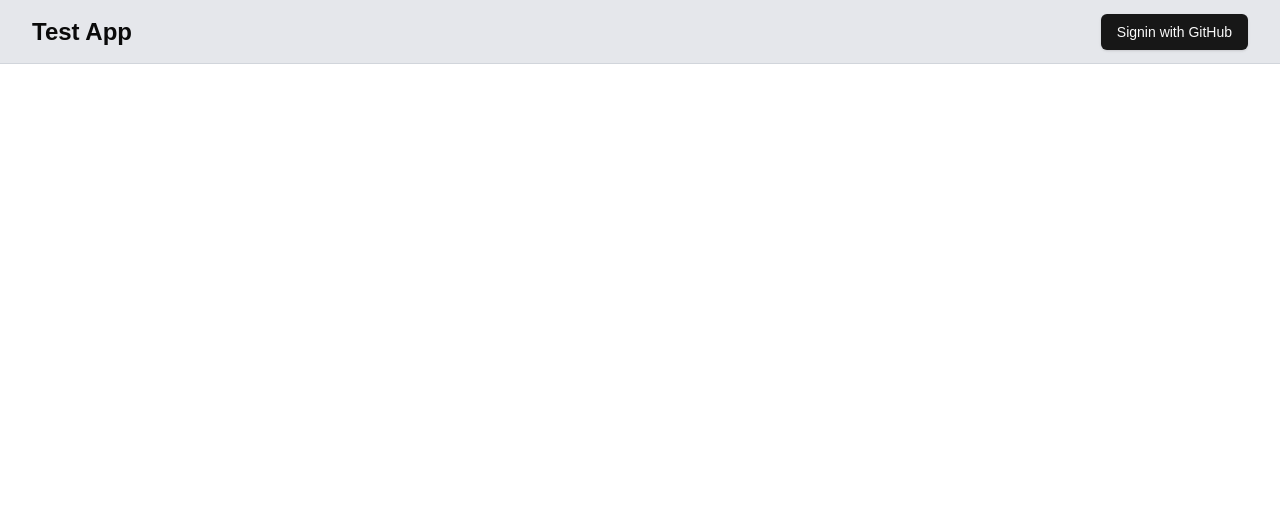
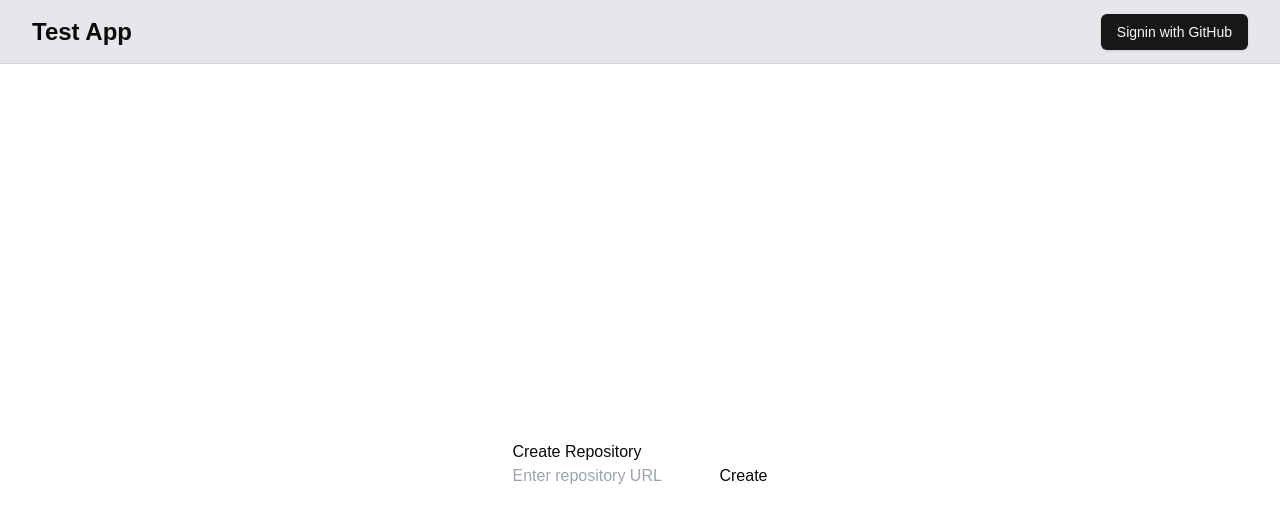
Before and after one commit to Shrimprin/test-auth, a Next.js app in the folder frontend/: page / in a window 1280 px wide. Shown: the top 522 px of the page. Built offline with nearby package versions, Linux system fonts and the light colour scheme; no server answers.

Commit message:
リポジトリ作成フォームとリポジトリ詳細が面を作成
- ファイルが多いリポジトリ？でエラーが発生しているため修正する

```diff
--- a/frontend/src/app/page.tsx
+++ b/frontend/src/app/page.tsx
@@ -1,5 +1,9 @@
+import RepositoryForm from "@/components/repository-form";
+
 export default function Home() {
   return (
-    <main className="flex min-h-screen flex-col items-center justify-center p-24"></main>
+    <div className="flex min-h-screen flex-col items-center justify-center p-24">
+      <RepositoryForm />
+    </div>
   );
 }
--- /dev/null
+++ b/frontend/src/app/repositories/[id]/FileItem.tsx
@@ -0,0 +1,23 @@
+import React from "react";
+
+export type FileItem = {
+  id: number;
+  name: string;
+  type: string;
+  content: string | null;
+  children?: FileItem[];
+};
+
+export const FileItemComponent: React.FC<{ item: FileItem }> = ({ item }) => {
+  return (
+    <div style={{ marginLeft: "20px" }}>
+      <div>
+        {item.type === "dir" ? "📁" : "📄"} {item.name}
+      </div>
+      {item.children &&
+        item.children.map((child) => (
+          <FileItemComponent key={child.id} item={child} />
+        ))}
+    </div>
+  );
+};
--- /dev/null
+++ b/frontend/src/app/repositories/[id]/page.tsx
@@ -0,0 +1,41 @@
+"use client";
+
+import type { NextPage } from "next";
+import camelcaseKeys from "camelcase-keys";
+import useSWR from "swr";
+import { fetcher } from "@/utils";
+import { FileItemComponent, FileItem } from "./FileItem";
+
+type RepositoryDetailProps = {
+  params: { id: string };
+};
+
+type Repository = {
+  name: string;
+  url: string;
+  fileItems: FileItem[];
+};
+
+const RepositoryDetail: NextPage<RepositoryDetailProps> = ({ params }) => {
+  const id = params.id;
+  const url = `${process.env.NEXT_PUBLIC_BACKEND_URL}/api/repositories/${id}`;
+  const { data, error } = useSWR(url, fetcher);
+
+  if (error) return <div>Error</div>;
+  if (!data) return <div>Loading...</div>;
+
+  const repository: Repository = camelcaseKeys(data);
+  return (
+    <div>
+      <h1>{repository.name}</h1>
+      <p>URL: {repository.url}</p>
+      <h2>File Items</h2>
+      {repository.fileItems &&
+        repository.fileItems.map((item: FileItem) => (
+          <FileItemComponent key={item.id} item={item} />
+        ))}
+    </div>
+  );
+};
+
+export default RepositoryDetail;
--- /dev/null
+++ b/frontend/src/components/repository-form.tsx
@@ -0,0 +1,67 @@
+"use client";
+
+import React from "react";
+import { useState } from "react";
+import { useForm, SubmitHandler } from "react-hook-form";
+import axios from "axios";
+import { getSession } from "next-auth/react";
+import { useRouter } from "next/navigation";
+
+type FormValues = {
+  url: string;
+};
+
+export default function RepositoryForm(): JSX.Element {
+  const {
+    register,
+    handleSubmit,
+    formState: { errors, isSubmitting },
+  } = useForm<FormValues>();
+  const [error, setError] = useState<string | null>(null);
+  const router = useRouter();
+
+  const onSubmit: SubmitHandler<FormValues> = async (data: FormValues) => {
+    try {
+      const session = await getSession();
+      const githubId = session?.user?.githubId;
+      const accessToken = session?.user?.accessToken;
+      const url = `${process.env.NEXT_PUBLIC_BACKEND_URL}/api/repositories`;
+      const postData = {
+        repository: { url: data.url },
+        github_id: githubId,
+        access_token: accessToken,
+      };
+      const headers = {
+        "Content-Type": "application/json",
+      };
+      const res = await axios.post(url, postData, { headers: headers });
+      router.push(`/repositories/${res.data.id}`);
+    } catch (err: unknown) {
+      if (axios.isAxiosError(err)) {
+        setError(err.response?.data?.message || err.message);
+      } else {
+        setError("An unexpected error occurred");
+      }
+    }
+  };
+
+  return (
+    <div>
+      <h1>Create Repository</h1>
+      <form onSubmit={handleSubmit(onSubmit)}>
+        <input
+          type="text"
+          {...register("url", { required: "URL is required" })}
+          placeholder="Enter repository URL"
+        />
+        {errors.url && (
+          <span style={{ color: "red" }}>{errors.url.message}</span>
+        )}
+        <button type="submit" disabled={isSubmitting}>
+          Create
+        </button>
+      </form>
+      {error && <div style={{ color: "red" }}>{error}</div>}
+    </div>
+  );
+}
--- /dev/null
+++ b/frontend/src/utils/index.ts
@@ -0,0 +1,14 @@
+import axios, { AxiosResponse, AxiosError } from "axios";
+
+export const fetcher = (url: string) =>
+  axios
+    .get(url, {
+      headers: {
+        "Content-Type": "application/json",
+      },
+    })
+    .then((res: AxiosResponse) => res.data)
+    .catch((err: AxiosError) => {
+      console.log(err.message);
+      throw err;
+    });
```
